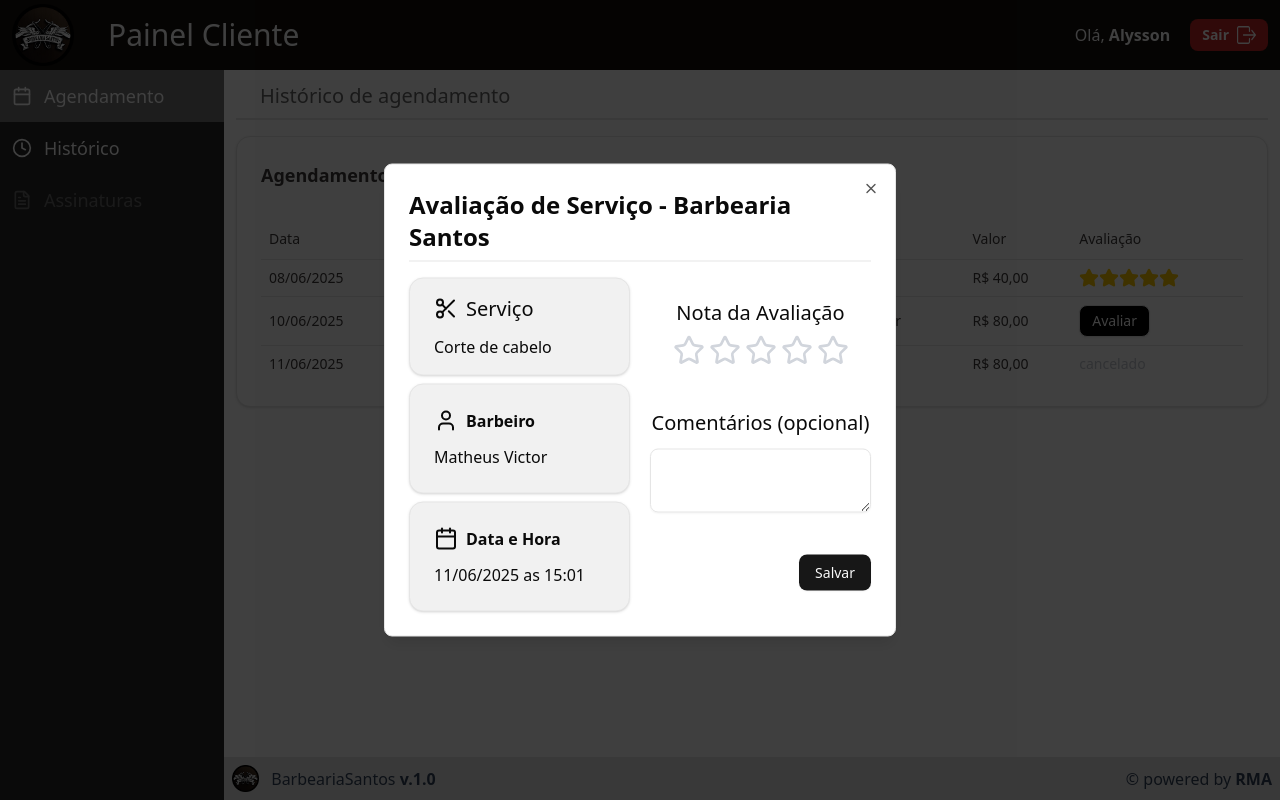
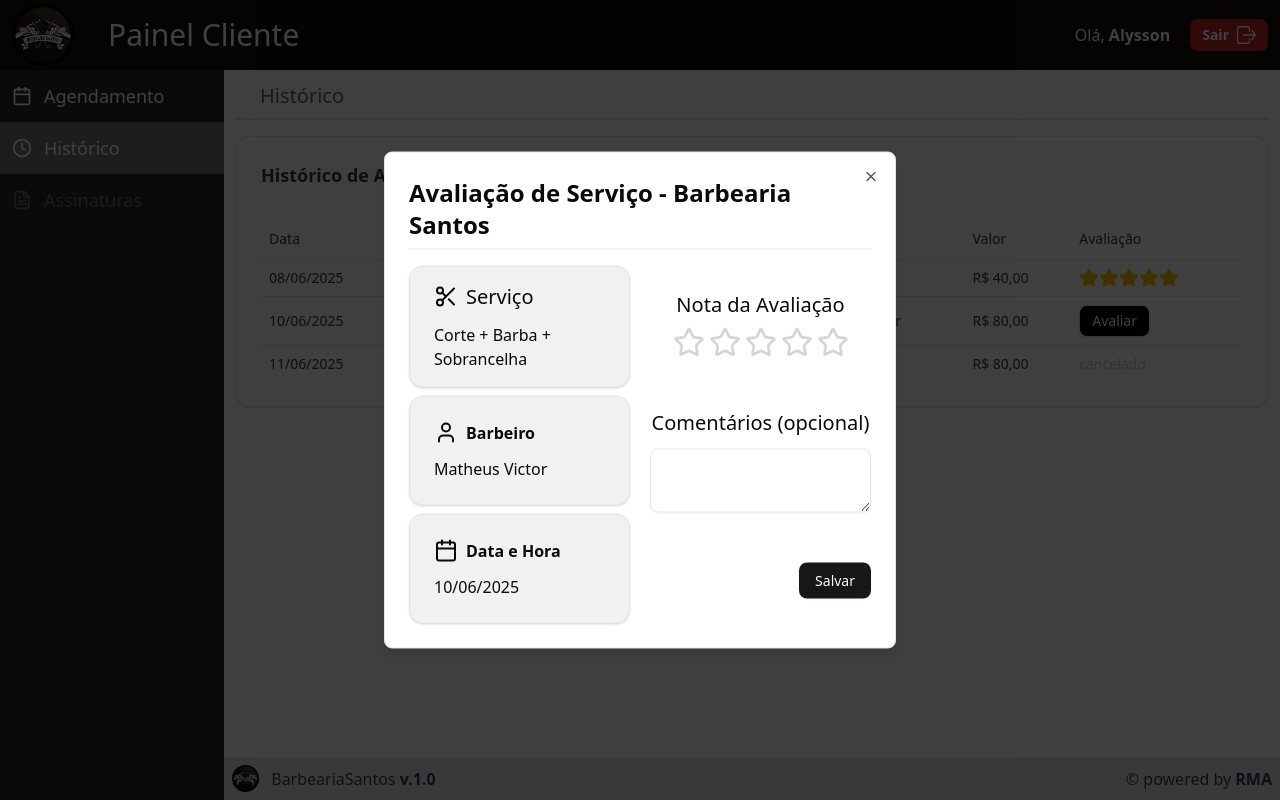
Before and after one commit to alyssongab/barbershop, a Next.js app in the folder frontend/: page /app/cliente/historico in a window 1280 px wide. Both pictures are taken after a click on the button "Avaliar". Built offline with nearby package versions, Linux system fonts and the light colour scheme.

Commit message:
feat: adiciona dados dinamicos no modal de avaliar

```diff
--- a/frontend/src/app/app/cliente/historico/page.tsx
+++ b/frontend/src/app/app/cliente/historico/page.tsx
@@ -5,7 +5,7 @@ import TabelaHistorico from "@/components/cliente/historico/TabelaHistorico";
 const Historico = () => {
     return(
         <Template>
-            <Subheader titulo="Histórico de agendamento"/>
+            <Subheader titulo="Histórico"/>
             <TabelaHistorico />
         </Template>
     )
--- a/frontend/src/components/cliente/historico/ModalAvaliar.tsx
+++ b/frontend/src/components/cliente/historico/ModalAvaliar.tsx
@@ -6,9 +6,18 @@ import { Textarea } from "@/components/ui/textarea";
 import { useState } from "react";
 interface ModalAvaliarProps {
   onClose: () => void;
+  appointment: {
+    id: number,
+    date: string;
+    time: string;
+    service: string;
+    barber: string;
+    value: number,
+    rate: number
+  };
 }
 
-const ModalAvaliar: React.FC<ModalAvaliarProps> = ({ onClose }) => {
+const ModalAvaliar: React.FC<ModalAvaliarProps> = ({ onClose, appointment }) => {
 
 const [rating, setRating] = useState(0);
 const [hover, setHover] = useState(0);
@@ -33,7 +42,7 @@ const [hover, setHover] = useState(0);
                                 <ScissorsIcon />
                                 <h3 className="text-xl font-normal">Serviço</h3>
                             </CardTitle>
-                            <p>Corte de cabelo</p>
+                            <p>{appointment.service}</p>
                         </CardContent>
                     </Card>
                     <Card className="bg-[#f1f1f1]">
@@ -42,7 +51,7 @@ const [hover, setHover] = useState(0);
                                 <LucideUser />
                                 <h3>Barbeiro</h3>
                             </CardTitle>
-                            <p>Matheus Victor</p>
+                            <p>{appointment.barber}</p>
                         </CardContent>
                     </Card>
                     <Card className="bg-[#f1f1f1]">
@@ -51,7 +60,7 @@ const [hover, setHover] = useState(0);
                                 <Calendar />
                                 <h3>Data e Hora</h3>
                             </CardTitle>
-                            <p>11/06/2025 as 15:01</p>
+                            <p>{appointment.date}</p>
                         </CardContent>
                     </Card>
             </div>
--- a/frontend/src/components/cliente/historico/TabelaHistorico.tsx
+++ b/frontend/src/components/cliente/historico/TabelaHistorico.tsx
@@ -10,13 +10,16 @@ import { useState } from "react";
 const TabelaHistorico = () => {
 
   const [isModalOpen, setIsModalOpen] = useState(false);
+  const [selectedAppointment, setSelectedAppointment] = useState(null);
 
-  const handleOpenModal = () => {
+  const handleOpenModal = (appointment: any) => {
+    setSelectedAppointment(appointment)
     setIsModalOpen(true);
   };
 
   const handleCloseModal = () => {
     setIsModalOpen(false);
+    setSelectedAppointment(null);
   };
 
   const appointments = [
@@ -52,7 +55,7 @@ const TabelaHistorico = () => {
     return (
         <Card>
             <CardHeader>
-              <CardTitle className="text-lg font-semibold text-[#3d3939]">Agendamentos em andamento</CardTitle>
+              <CardTitle className="text-lg font-semibold text-[#3d3939]">Histórico de Agendamentos</CardTitle>
             </CardHeader>
             <CardContent>
                 <Table>
@@ -87,7 +90,10 @@ const TabelaHistorico = () => {
                                 </>
                               )}
                               {appointment.rate === null && (
-                                <Button size="sm" variant="outline" onClick={handleOpenModal}
+                                <Button
+                                size="sm"
+                                variant="outline"
+                                onClick={() => handleOpenModal(appointment)}
                                 className="bg-black text-white hover:bg-[#4d4d4d] hover:text-white cursor-pointer">
                                   Avaliar
                                 </Button>
@@ -101,12 +107,14 @@ const TabelaHistorico = () => {
                     </TableBody>
                 </Table>
             </CardContent>
-            {isModalOpen
-            &&
+            {isModalOpen && selectedAppointment && (
             <ModalAvaliar
-            onClose={handleCloseModal} /> }
+              appointment={selectedAppointment}
+              onClose={handleCloseModal}
+              />
+            )}
         </Card>
-    )
+    );
 }
 
 export default TabelaHistorico;
--- a/frontend/src/components/layout/Sidebar.tsx
+++ b/frontend/src/components/layout/Sidebar.tsx
@@ -1,19 +1,33 @@
+"use client";
 import Link from "next/link";
-import { Calendar, Clock, FileText, LogOut, Plus, X } from "lucide-react"
+import { Calendar, Clock, FileText, LogOut, Plus, X } from "lucide-react";
+import { usePathname } from "next/navigation";
 
 const Sidebar = () => {
+    const pathname = usePathname();
+
     return (
         <div className="h-full bg-[#272727] w-56 text-white shrink-0">
             <nav>
                 <ul>
                     <li>
-                        <Link href="/app/cliente/agendamento" className="bg-[#747474] p-3 flex gap-3 items-center justify-start">
+                        <Link
+                            href="/app/cliente/agendamento"
+                            className={`p-3 flex gap-3 items-center justify-start ${
+                                pathname === "/app/cliente/agendamento" ? "bg-[#747474]" : "hover:bg-[#414141]"
+                            }`}
+                        >
                             <Calendar className="w-5 h-5" />
                             <span className="text-lg font-medium">Agendamento</span>
                         </Link>
                     </li>
                     <li>
-                        <Link href="/app/cliente/historico" className="p-3 flex gap-3 items-center justify-start hover:bg-[#414141]">
+                        <Link
+                            href="/app/cliente/historico"
+                            className={`p-3 flex gap-3 items-center justify-start ${
+                                pathname === "/app/cliente/historico" ? "bg-[#747474]" : "hover:bg-[#414141]"
+                            }`}
+                        >
                             <Clock className="w-5 h-5" />
                             <span className="text-lg">Histórico</span>
                         </Link>
```
